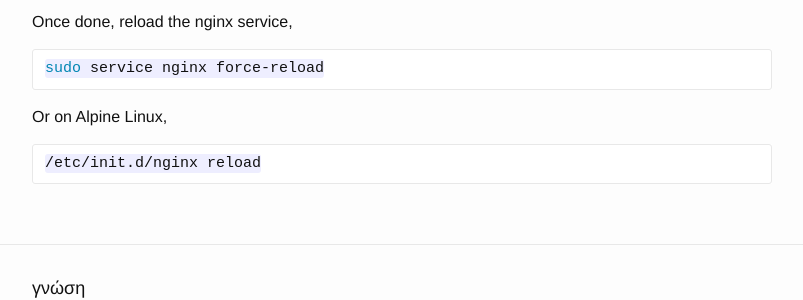
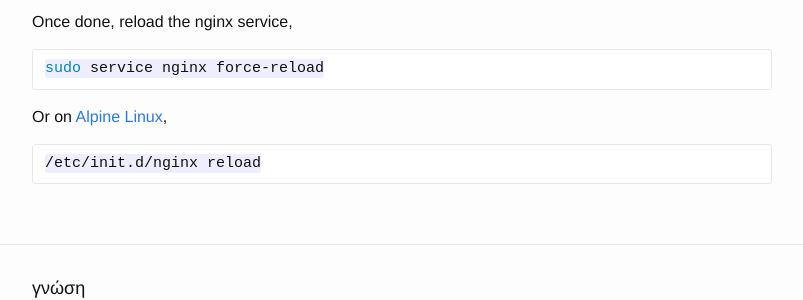
Before and after one commit to jli05/jli05.github.io, a Jekyll site: the page built from _posts/2023-08-28-acme-SSL-certificates.md, in a window 1280 px wide and 900 px high, scrolled down 1791 px. Shown: the part 478-778 px from the top of the window, without its empty margins (238-1041 px from the left). Built offline with Jekyll 4.4.1, drawn with Linux system fonts in a browser that asks for light colours; part of the change alters nothing that is shown.

````diff
--- a/_posts/2023-08-28-acme-SSL-certificates.md
+++ b/_posts/2023-08-28-acme-SSL-certificates.md
@@ -100,7 +100,7 @@ Once done, reload the nginx service,
 sudo service nginx force-reload
 ```
 
-Or on Alpine Linux,
+Or on [Alpine Linux](https://www.alpinelinux.org),
 
 ```sh
 /etc/init.d/nginx reload
````
